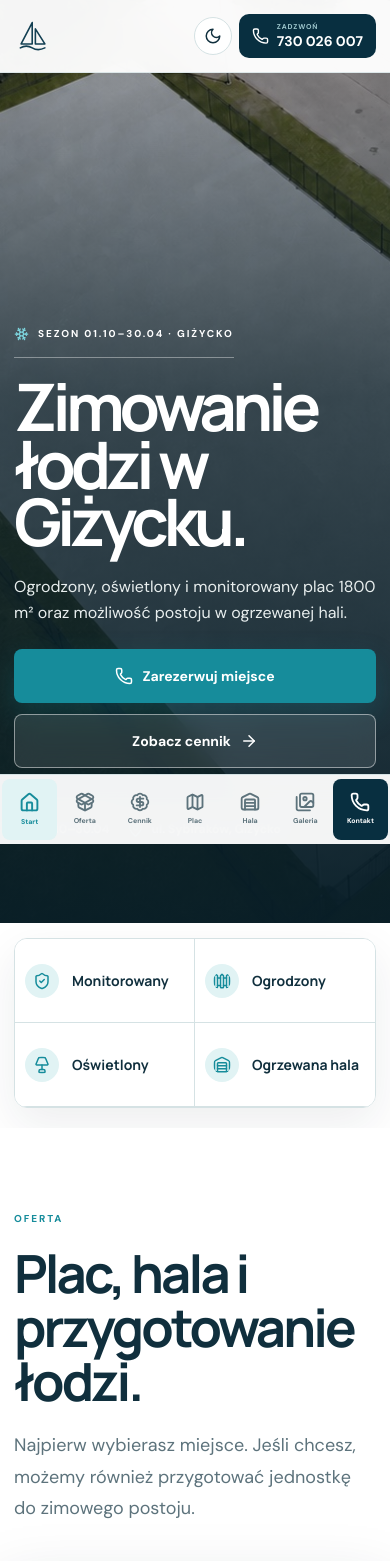
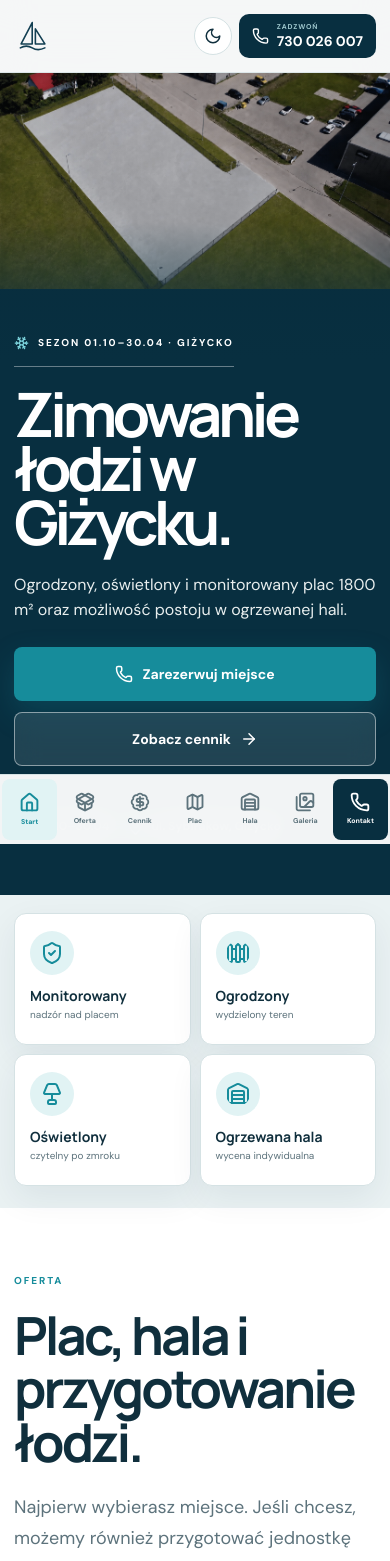
Before and after one commit to bohunek5/zimowanie, a React (Vite) app: page / in a window 390 px wide. Shown: the top 1561 px of the page. Built offline with nearby package versions, Linux system fonts and the light colour scheme.

Commit message:
Refine hero and homepage composition

```diff
--- a/src/pages/Pages.tsx
+++ b/src/pages/Pages.tsx
@@ -134,7 +134,7 @@ export function HallPage(_props: Readonly<EmptyPageProps>) {
 }
 
 export function GalleryPage(_props: Readonly<EmptyPageProps>) {
-  return <><section className="gallery-hero"><div className="container"><span className="overline"><Images/> Galeria</span><h1>Galeria</h1><p>Plac, ogrzewana hala, przygotowane wózki i łodzie przechowywane w Giżycku.</p></div></section><section className="section gallery-page"><div className="container gallery-page__head"><strong>{galleryPhotos.length} zdjęć</strong><span>Giżycko · ul. Sybiraków</span></div><div className="container"><PhotoGallery photos={galleryPhotos}/></div></section><PrimaryCta/></>;
+  return <><PageHero label="Galeria" title="Galeria" text="Plac, ogrzewana hala, przygotowane wózki i łodzie przechowywane w Giżycku." image="/assets/gallery/lodz-w-hali.jpg" imageAlt="Łódź przechowywana w ogrzewanej hali w Giżycku"/><section className="section gallery-page"><div className="container gallery-page__head"><strong>{galleryPhotos.length} zdjęć</strong><span>Giżycko · ul. Sybiraków</span></div><div className="container"><PhotoGallery photos={galleryPhotos}/></div></section><PrimaryCta/></>;
 }
 
 export function ContactPage(_props: Readonly<EmptyPageProps>) {
--- a/src/site.css
+++ b/src/site.css
@@ -338,3 +338,101 @@
   :root[data-theme='night'] .site-facts article:not(.site-facts__main),
   :root[data-theme='night'] .pricing-group{border-top-color:#416875!important;border-bottom-color:#416875!important}
 }
+
+/* Final composition pass: complete hero image, stronger benefits, tighter rhythm */
+.home-hero{
+  height:clamp(730px,55.62vw,860px);
+  min-height:0;
+}
+.home-hero>.photo-layer{
+  background-size:cover;
+  background-position:center;
+  background-repeat:no-repeat;
+}
+.home-hero>.photo-layer:after{
+  content:'';
+  position:absolute;
+  inset:0;
+  background-image:inherit;
+  background-size:contain;
+  background-position:center;
+  background-repeat:no-repeat;
+}
+.home-hero__overlay{z-index:1}
+.trust-strip{padding:28px 0 34px;background:var(--surface-soft)}
+.trust-strip__grid{
+  gap:14px;
+  border:0;
+  border-radius:0;
+  overflow:visible;
+  box-shadow:none;
+}
+.trust-strip__grid>div{
+  min-height:118px;
+  gap:17px;
+  padding:23px 22px;
+  border:1px solid var(--line)!important;
+  border-radius:14px;
+  background:var(--surface);
+  box-shadow:0 12px 34px rgba(8,47,64,.07);
+}
+.trust-strip__grid>div>svg{
+  width:48px;
+  height:48px;
+  padding:12px;
+  flex:0 0 auto;
+}
+.trust-strip strong{font-size:16px;line-height:1.2}
+.trust-strip small{font-size:12px;line-height:1.35;margin-top:5px}
+.offer-section,.real-gallery-preview,.yard-section,.pricing-section{padding-top:90px;padding-bottom:90px}
+.offer-section .section-intro,.real-gallery-preview .section-intro,.yard-section__head,.pricing-section .section-intro{margin-bottom:42px}
+.primary-cta{padding:64px 0}
+
+@media(max-width:950px){
+  .home-hero{height:800px}
+  .trust-strip__grid{grid-template-columns:1fr 1fr}
+}
+
+@media(max-width:680px){
+  .home-hero{
+    height:auto;
+    min-height:0;
+    display:block;
+    padding-top:72px;
+    background:var(--navy-2);
+  }
+  .home-hero>.photo-layer{
+    inset:72px 0 auto;
+    height:calc(100vw * .55622);
+    background-size:cover;
+    background-position:center;
+  }
+  .home-hero>.photo-layer:after{background-size:contain}
+  .home-hero__overlay{
+    inset:72px 0 auto;
+    height:calc(100vw * .55622 + 72px);
+    background:linear-gradient(0deg,var(--navy-2) 0%,rgba(7,29,39,.12) 48%,rgba(7,29,39,.06) 100%);
+  }
+  .home-hero__content{
+    padding-top:calc(100vw * .55622 + 42px);
+    padding-bottom:56px;
+  }
+  .home-hero__content h1{font-size:clamp(3.35rem,15.7vw,4.7rem)}
+  .trust-strip{padding:18px 0 22px}
+  .trust-strip__grid{gap:9px}
+  .trust-strip__grid>div{
+    min-height:132px;
+    display:flex;
+    flex-direction:column;
+    align-items:flex-start;
+    gap:13px;
+    padding:17px 15px;
+    border-radius:12px;
+  }
+  .trust-strip__grid>div>svg{width:44px;height:44px;padding:10px}
+  .trust-strip strong{font-size:14px}
+  .trust-strip small{display:block;font-size:10px;margin-top:3px}
+  .offer-section,.real-gallery-preview,.yard-section,.pricing-section{padding-top:58px;padding-bottom:58px}
+  .offer-section .section-intro,.real-gallery-preview .section-intro,.yard-section__head,.pricing-section .section-intro{margin-bottom:30px}
+  .primary-cta{padding:22px 0}
+}
```
